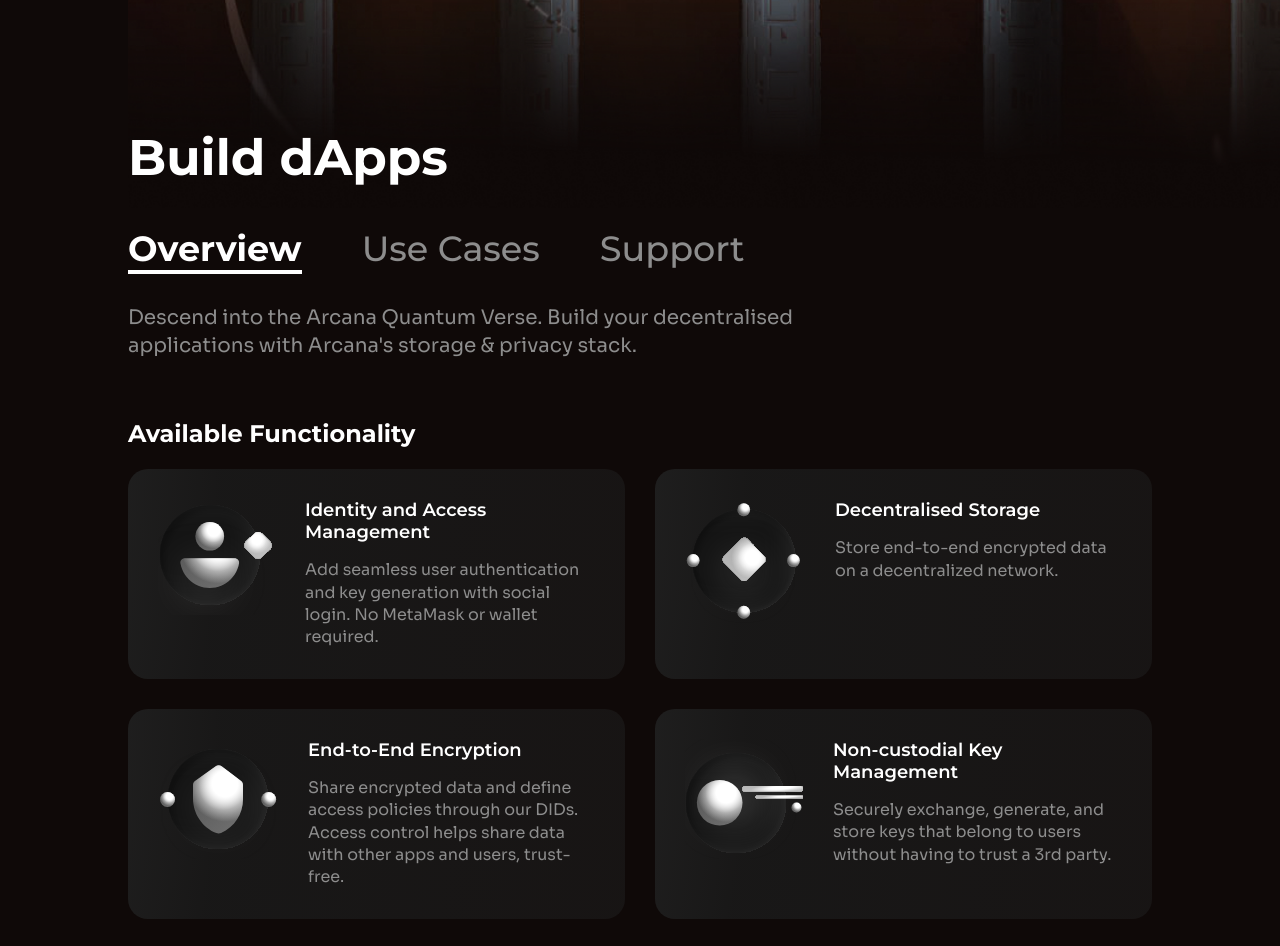
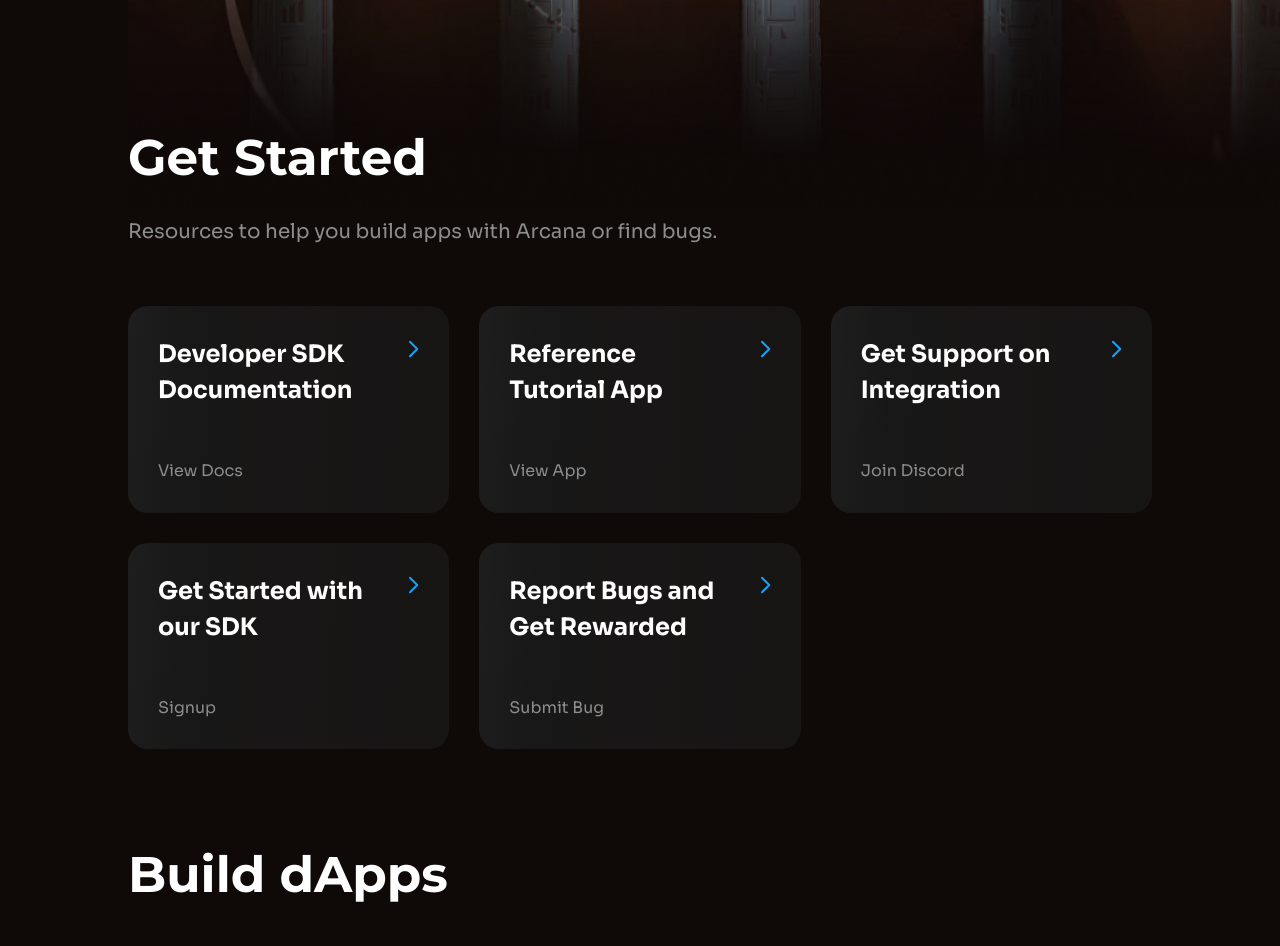
Before and after one commit to arcana-network/testnet-site, a Nuxt app: page / in a window 1280 px wide. Shown: the part 2260-3206 px from the top of the page. Built offline with nearby package versions, Linux system fonts and the light colour scheme.

Commit message:
Add get started section with links

```diff
--- a/components/BuildSection.vue
+++ b/components/BuildSection.vue
@@ -49,14 +49,6 @@
 <style lang="postcss" scoped>
 @import url('./lib/media-query-helper.css');
 
-section {
-  margin-top: -5rem !important;
-
-  @media (--viewport-small) {
-    margin-top: 2rem !important;
-  }
-}
-
 .build-heading {
   margin-top: 0;
   margin-bottom: 0;
--- /dev/null
+++ b/components/GetStartedSection.vue
@@ -0,0 +1,72 @@
+<template>
+  <section>
+    <v-container>
+      <v-stack align="start" direction="column" gap="3.75rem">
+        <div>
+          <v-stack
+            align="start"
+            direction="column"
+            sm-direction="column"
+            gap="1.875rem"
+            sm-gap="1.25rem"
+          >
+            <v-heading
+              class="get-started-heading"
+              :level="2"
+              line-height="1.2"
+              :weight="700"
+            >
+              Get Started
+            </v-heading>
+            <v-text
+              class="get-started-description"
+              color="secondary"
+              :weight="400"
+              line-height="1.4"
+            >
+              Resources to help you build apps with Arcana or find bugs.
+            </v-text>
+          </v-stack>
+        </div>
+        <quick-links />
+      </v-stack>
+    </v-container>
+  </section>
+</template>
+
+<script>
+export default {
+  name: 'GetStartedSection',
+}
+</script>
+
+<style lang="postcss" scoped>
+@import url('./lib/media-query-helper.css');
+
+section {
+  margin-top: -5rem !important;
+
+  @media (--viewport-small) {
+    margin-top: 2rem !important;
+  }
+}
+
+.get-started-heading {
+  margin-top: 0;
+  margin-bottom: 0;
+  font-size: 3.125rem;
+
+  @media (--viewport-small) {
+    font-size: 2.1875rem;
+  }
+}
+
+.get-started-description {
+  max-width: 52ch;
+  font-size: 1.25rem;
+
+  @media (--viewport-small) {
+    font-size: 1rem;
+  }
+}
+</style>
--- a/components/QuickLinks.vue
+++ b/components/QuickLinks.vue
@@ -1,16 +1,6 @@
 <template>
-  <v-stack
-    direction="column"
-    gap="1.875rem"
-    sm-direction="column"
-    sm-gap="2.5rem"
-  >
   <div class="quicklinks-cards">
-      <v-card
-        v-for="(link, linkIndex) in quickLinks"
-        :key="link.name"
-        class="quicklinks-card"
-      >
+    <v-card v-for="link in quickLinks" :key="link.name" class="quicklinks-card">
       <v-stack
         align="start"
         sm-align="center"
@@ -18,46 +8,31 @@
         sm-direction="row"
         justify="space-between"
       >
+        <a :href="link.link" target="_blank">
           <v-stack
             direction="column"
-            sm-direction="row"
+            sm-direction="column"
             align="start"
-            sm-align="center"
             gap="1.25rem"
-            sm-gap="0"
+            sm-gap="1rem"
           >
-            <div class="position-relative">
-              <v-image class="quicklinks-crater" path="images/crater.svg" />
+            <v-text class="quicklinks-title" :weight="700" line-height="1.5">
+              {{ link.title }}
+            </v-text>
             <v-text
-                font="serif"
-                :weight="700"
-                line-height="1.2"
-                class="quicklinks-count"
+              class="quicklinks-link-text"
+              :weight="400"
+              line-height="1.4"
+              color="secondary"
             >
-                {{ linkIndex + 1 }}
-              </v-text>
-            </div>
-            <v-text
-              class="quicklinks-description"
-              :weight="400"
-              line-height="1.5"
-            >
-              {{ link.description }}
+              {{ link.linkText }}
             </v-text>
           </v-stack>
+        </a>
         <v-image class="quicklinks-arrow" path="images/arrow-right.svg" />
       </v-stack>
     </v-card>
   </div>
-    <v-button
-      class="btn-submit-bugs"
-      label="Submit Bugs"
-      type="button"
-      label-transform="uppercase"
-      label-size="1rem"
-      :label-weight="600"
-    />
-  </v-stack>
 </template>
 
 <script>
@@ -66,10 +41,36 @@
   data() {
     return {
       quickLinks: [
-        { name: 'docs', description: 'View Docs' },
-        { name: 'demo', description: 'Reference Tutorial App' },
-        { name: 'discord', description: 'Get Started' },
-        { name: 'discourse', description: 'Get Support' },
+        {
+          name: 'docs',
+          title: 'Developer SDK Documentation',
+          link: 'https://docs.arcana.network',
+          linkText: 'View Docs',
+        },
+        {
+          name: 'demo',
+          title: 'Reference Tutorial App',
+          link: 'https://demo.arcana.network',
+          linkText: 'View App',
+        },
+        {
+          name: 'discord',
+          title: 'Get Support on Integration',
+          link: 'https://discord.gg/w6ej4FtqYS',
+          linkText: 'Join Discord',
+        },
+        {
+          name: 'discord',
+          title: 'Get Started with our SDK',
+          link: 'https://dashboard.arcana.network',
+          linkText: 'Signup',
+        },
+        {
+          name: 'discourse',
+          title: 'Report Bugs and Get Rewarded',
+          link: 'https://forum.arcana.network',
+          linkText: 'Submit Bug',
+        },
       ],
     }
   },
@@ -79,10 +80,15 @@
 <style lang="postcss" scoped>
 @import url('./lib/media-query-helper.css');
 
+a {
+  text-decoration: none;
+}
+
 .quicklinks-cards {
   display: grid;
   grid-gap: 1.875rem;
-  grid-template-columns: repeat(4, 1fr);
+  grid-template-columns: repeat(3, 1fr);
+  width: 100%;
 
   @media (--viewport-medium) {
     grid-template-columns: repeat(2, 1fr);
@@ -94,38 +100,35 @@
   }
 }
 
-.quicklinks-crater {
-  width: 7.5rem;
+.quicklinks-card {
+  opacity: 1;
+  transition: opacity 0.15s ease-in;
 
   @media (--viewport-small) {
-    width: 3.75rem;
+    padding: 2rem;
   }
 }
 
-.quicklinks-count {
-  position: absolute;
-  top: 50%;
-  left: 50%;
-  transform: translate(-50%, -50%);
-  font-size: 3rem;
+.quicklinks-card:hover,
+.quicklinks-card:focus {
+  opacity: 0.8;
+  transition: opacity 0.15s ease-in;
+}
+
+.quicklinks-title {
+  font-size: 1.5rem;
+  margin-bottom: 2rem;
+  max-width: 12ch;
 
   @media (--viewport-small) {
     font-size: 1.25rem;
-  }
-}
-
-.quicklinks-description {
-  font-size: 1.375rem;
-
-  @media (--viewport-small) {
-    font-size: 1.125rem;
+    margin-bottom: 0.25rem;
+    max-width: unset;
   }
 }
 
 .quicklinks-arrow {
-  @media (--viewport-small) {
-    padding: 1rem;
-  }
+  margin-top: 0.2rem;
 }
 
 .btn-submit-bugs {
--- a/pages/index.vue
+++ b/pages/index.vue
@@ -4,6 +4,7 @@
     <main>
       <HeroSection />
       <OverviewSection />
+      <GetStartedSection />
       <BuildSection />
       <BugBountySection />
     </main>
```
Also changed, not shown: assets/images/arrow-right.svg (added). Lines whose indentation alone changed are shown as unchanged.
